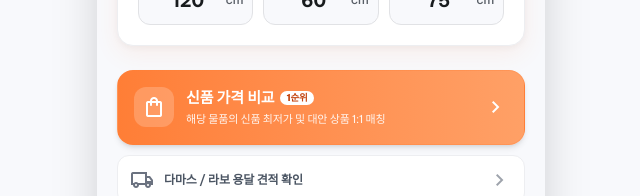
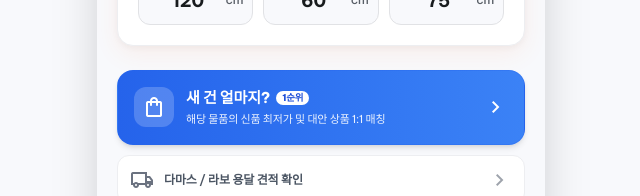
Before and after one commit to ilikefeeling/doghoney, a React (Vite) app: page / in a window 1280 px wide. Shown: the part 1703-1899 px from the top of the page, without its empty margins (319-959 px from the left). Built offline with nearby package versions, Linux system fonts and the light colour scheme; no server answers.

Commit message:
Update main action button to highly visible blue and customer-friendly copy

```diff
--- a/src/App.tsx
+++ b/src/App.tsx
@@ -434,7 +434,7 @@ export default function App() {
               {/* 1st Priority: 신품 가격 비교 */}
               <button
                 onClick={() => setIsAltModalOpen(true)}
-                className="w-full bg-gradient-to-r from-[#FF7E36] to-[#FFA066] hover:from-[#E0601A] hover:to-[#FF7E36] text-white rounded-2xl p-4 flex items-center justify-between shadow-md active:scale-98 transition-all cursor-pointer border border-[#FF7E36]/30"
+                className="w-full bg-gradient-to-r from-[#2563EB] to-[#3B82F6] hover:from-[#1D4ED8] hover:to-[#2563EB] text-white rounded-2xl p-4 flex items-center justify-between shadow-md active:scale-98 transition-all cursor-pointer border border-[#2563EB]/30"
               >
                 <div className="flex items-center gap-3 text-left">
                   <div className="w-10 h-10 rounded-xl bg-white/20 flex items-center justify-center text-white shrink-0">
@@ -442,8 +442,8 @@ export default function App() {
                   </div>
                   <div>
                     <div className="flex items-center gap-1.5">
-                      <span className="font-extrabold text-[15px] text-white">신품 가격 비교</span>
-                      <span className="text-[9.5px] bg-white text-[#C2410C] font-black px-1.5 py-0.2 rounded-full">
+                      <span className="font-extrabold text-[15px] text-white">새 건 얼마지?</span>
+                      <span className="text-[9.5px] bg-white text-[#1D4ED8] font-black px-1.5 py-0.2 rounded-full">
                         1순위
                       </span>
                     </div>
```
